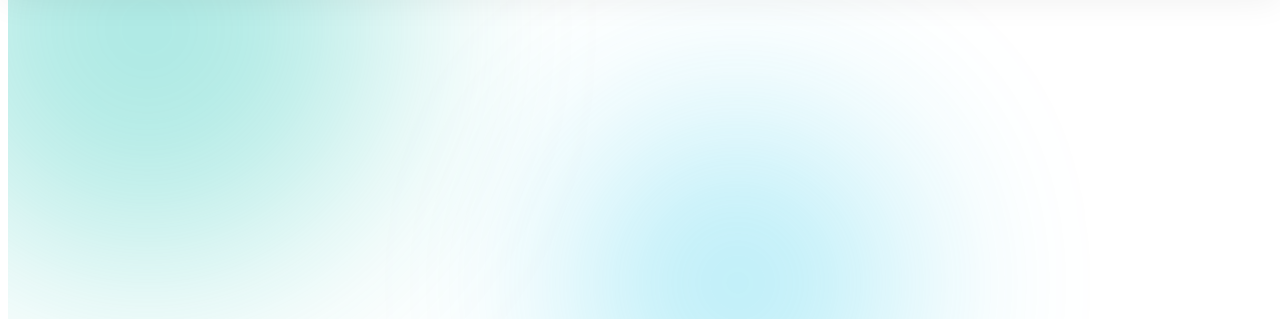
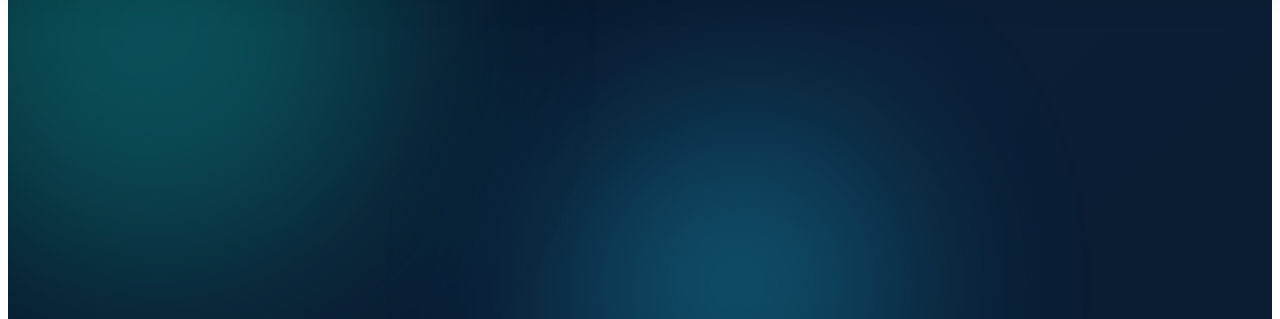
Before and after one commit to manliticsites/Demomanlitics, a plain HTML site: page index.html in a window 1280 px wide. Shown: the part 91-410 px from the top of the page. Drawn offline with Linux system fonts and the light colour scheme.

Commit message:
Update index.html

```diff
--- a/index.html
+++ b/index.html
@@ -125,7 +125,7 @@ nav.active{
 
 }
     /* ===== HERO SECTION ===== */
-    .hero{
+.hero{
     position:relative;
     min-height:100vh;
     display:flex;
@@ -135,7 +135,13 @@ nav.active{
     text-align:center;
     overflow:hidden;
     padding:170px 20px 60px;
-    background:#fff;
+
+    background:linear-gradient(
+        135deg,
+        #061426 0%,
+        #0B1E36 45%,
+        #071A2D 100%
+    );
 }
     .nav-links a:hover{
     color:#14C1B1;
```
